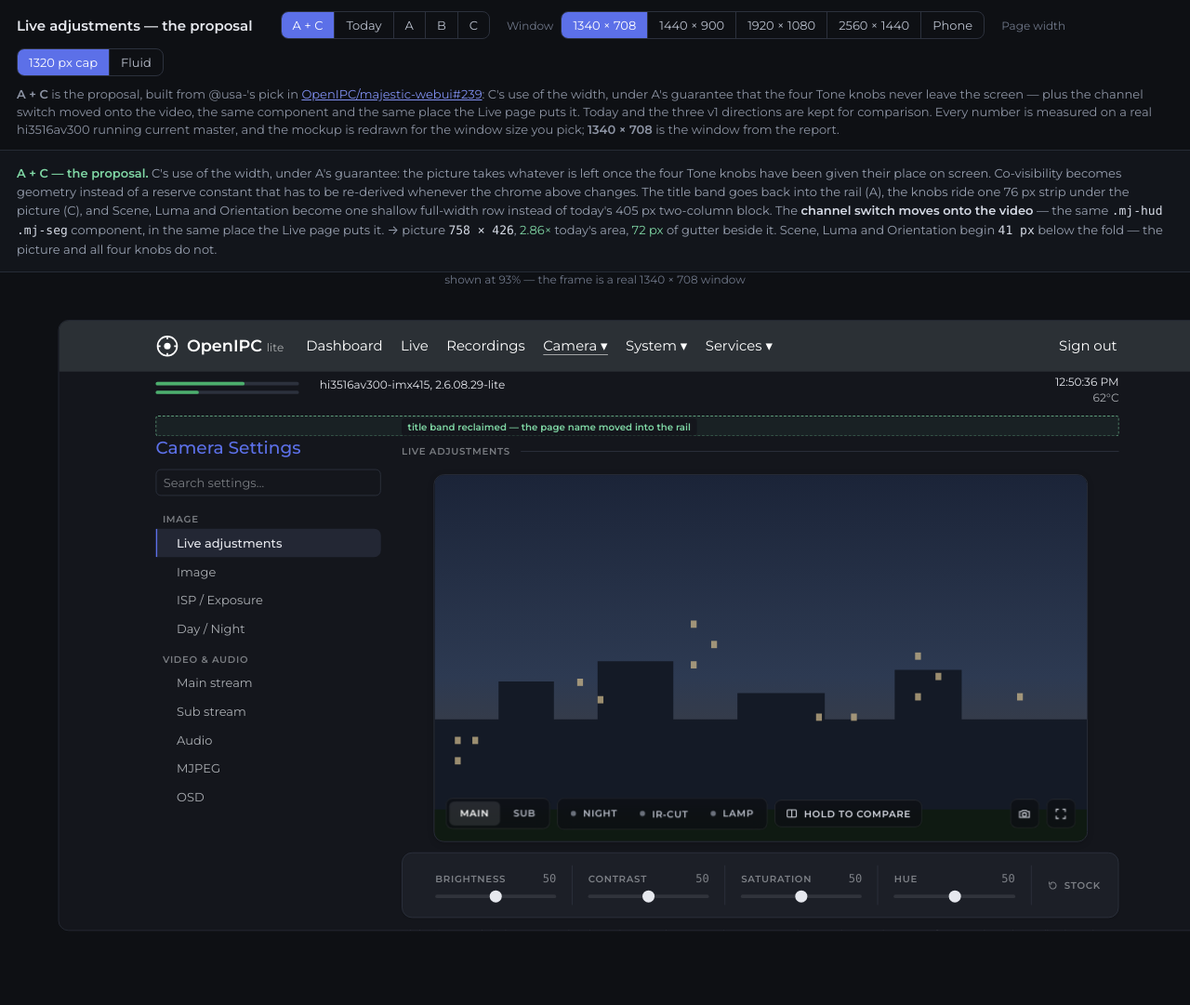
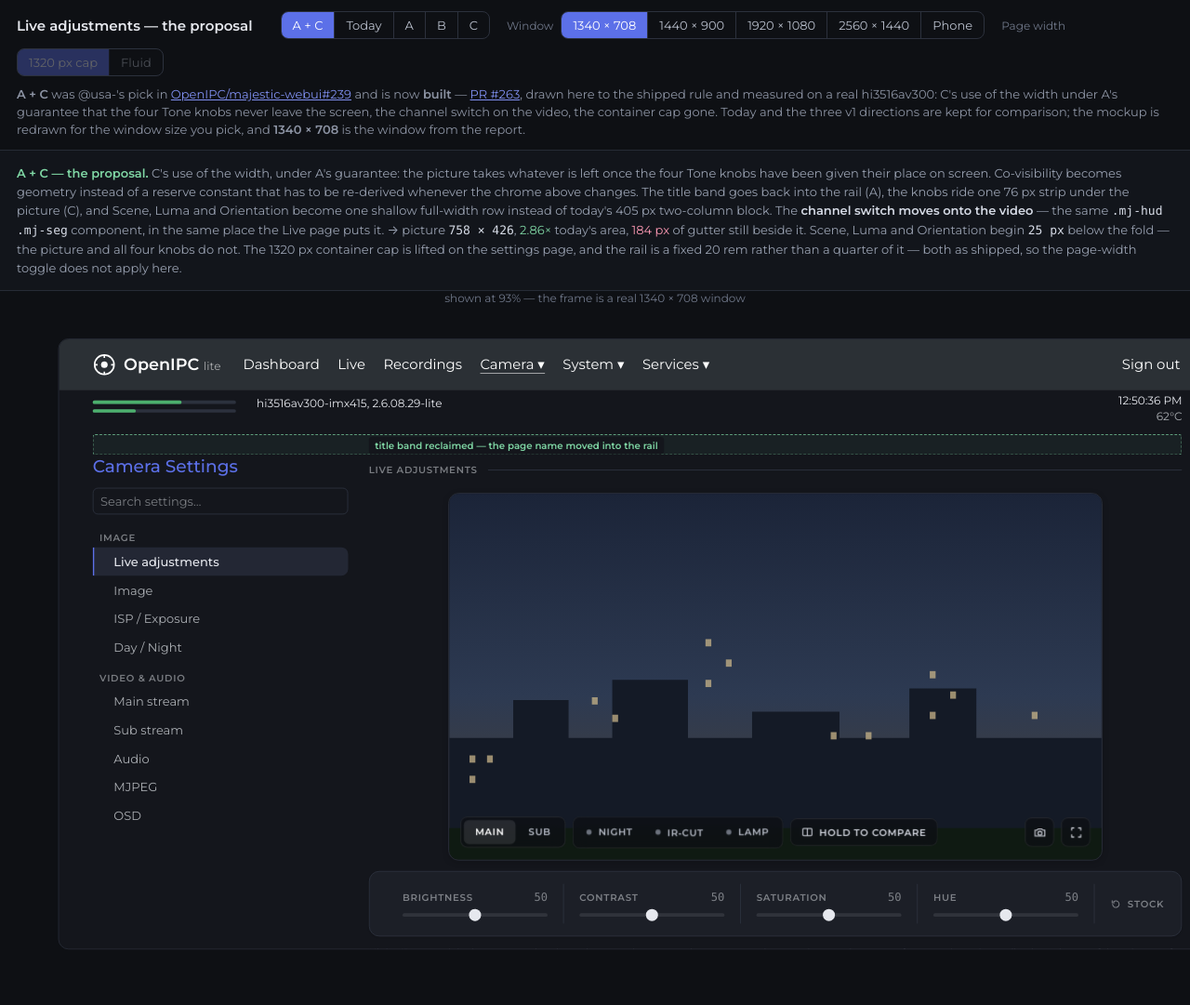
Before and after one commit to OpenIPC/majestic-webui, a plain HTML site: page live-adjustments/v2/index.html in a window 1280 px wide. Shown: the top 1081 px of the page at 93% size. Drawn offline with Linux system fonts and the light colour scheme; a web font is replaced by a local one.

Commit message:
pages: live adjustments v2 — drawn to the shipped rule (PR #263)

```diff
--- a/live-adjustments/v2/index.html
+++ b/live-adjustments/v2/index.html
@@ -131,13 +131,14 @@ body { margin: 0; background: #0e1014; color: #e6e8ee; font-family: var(--font);
     <button data-v="0" aria-pressed="true">1320 px cap</button>
     <button data-v="1" aria-pressed="false">Fluid</button>
   </div>
-  <p class="lede"><b>A + C</b> is the proposal, built from @usa-'s pick in
-    <a href="https://github.com/OpenIPC/majestic-webui/issues/239">OpenIPC/majestic-webui#239</a>:
-    C's use of the width, under A's guarantee that the four Tone knobs never leave the screen —
-    plus the channel switch moved onto the video, the same component and the same place the Live
-    page puts it. Today and the three v1 directions are kept for comparison. Every number is
-    measured on a real hi3516av300 running current master, and the mockup is redrawn for the
-    window size you pick; <b>1340 × 708</b> is the window from the report.</p>
+  <p class="lede"><b>A + C</b> was @usa-'s pick in
+    <a href="https://github.com/OpenIPC/majestic-webui/issues/239">OpenIPC/majestic-webui#239</a>
+    and is now <b>built</b> —
+    <a href="https://github.com/OpenIPC/majestic-webui/pull/263">PR #263</a>, drawn here to the
+    shipped rule and measured on a real hi3516av300: C's use of the width under A's guarantee that
+    the four Tone knobs never leave the screen, the channel switch on the video, the container cap
+    gone. Today and the three v1 directions are kept for comparison; the mockup is redrawn for the
+    window size you pick, and <b>1340 × 708</b> is the window from the report.</p>
 </div>
 
 <div class="note" id="note"></div>
@@ -172,10 +173,17 @@ function containerW(vw, fluid) {
 const R = 16 / 9;
 
 function geom(dir, vw, vh, fluid) {
-  const cont = containerW(vw, fluid);
+  /* The final direction is what shipped, so it is drawn to the shipped rule:
+     the container is always fluid on this page, and the rail is a fixed 20rem
+     instead of a quarter of it — a quarter of a fluid page is 437px of
+     one-word labels, and the column takes what that gives back. */
+  const shipped = dir === 'final';
+  const cont = shipped ? Math.min(vw * 0.96, 2400) : containerW(vw, fluid);
   const contX = Math.round((vw - cont) / 2);
-  const railX = contX + 12, railW = cont * 0.25 - 24;
-  const colX = contX + cont * 0.25 + 12, colW = cont * 0.75 - 24;
+  const railW = shipped ? 320 - 24 : cont * 0.25 - 24;
+  const railX = contX + 12;
+  const colX = shipped ? contX + 320 + 12 : contX + cont * 0.25 + 12;
+  const colW = shipped ? cont - 320 - 24 : cont * 0.75 - 24;
   const top = M.sigBottom + (dir === 'today' ? M.titleBand : M.gutter);
   const stageTop = top + M.headH + M.headMB;
   let sw, sh, deckX = 0, deckW = 0, stripH = 0;
@@ -518,9 +526,11 @@ function noteFor(dir, vw, vh, fluid) {
     B: '<b>B · Knobs beside the picture.</b> Tone, Scene and Orientation move into a column beside the stage; Luma stays under the picture it measures. Co-visibility stops being arithmetic and becomes structure — but the knobs now spend the width the picture could have had.',
     C: '<b>C · The picture is the page.</b> The stage takes the column, and the four Tone knobs ride one compact strip directly under it. Scene, Luma and Orientation move below the fold — the deliberate cost.',
   }[dir];
-  const cap = fluid
-    ? ' Page width is <b>fluid</b>: the 1320 px container cap is lifted on this page only.'
-    : (vw >= 1400 ? ' At this width the <span class="num">1320 px</span> container is what stops the picture, not the window — try <b>Fluid</b>.' : '');
+  const cap = dir === 'final'
+    ? ' The 1320 px container cap is lifted on the settings page, and the rail is a fixed 20 rem rather than a quarter of it — both as shipped, so the page-width toggle does not apply here.'
+    : fluid
+      ? ' Page width is <b>fluid</b>: the 1320 px container cap is lifted on this page only.'
+      : (vw >= 1400 ? ' At this width the <span class="num">1320 px</span> container is what stops the picture, not the window — try <b>Fluid</b>.' : '');
 
   /* What the picture costs, stated rather than implied: whether the rest of
      the panel still fits under it at this window. */
@@ -559,7 +569,10 @@ function render() {
   [['dir', S.dir], ['vp', S.vp], ['fl', String(S.fluid)]].forEach(([id, v]) =>
     [...document.getElementById(id).children].forEach(b =>
       b.setAttribute('aria-pressed', String(b.dataset.v === v))));
-  document.getElementById('fl').querySelectorAll('button').forEach(b => { b.disabled = phone; });
+  // The shipped direction has no cap to toggle, and the phone frame has no
+  // container to speak of.
+  document.getElementById('fl').querySelectorAll('button')
+    .forEach(b => { b.disabled = phone || S.dir === 'final'; });
   location.replace('#' + S.dir + '/' + S.vp + '/' + S.fluid);
 }
 
```
